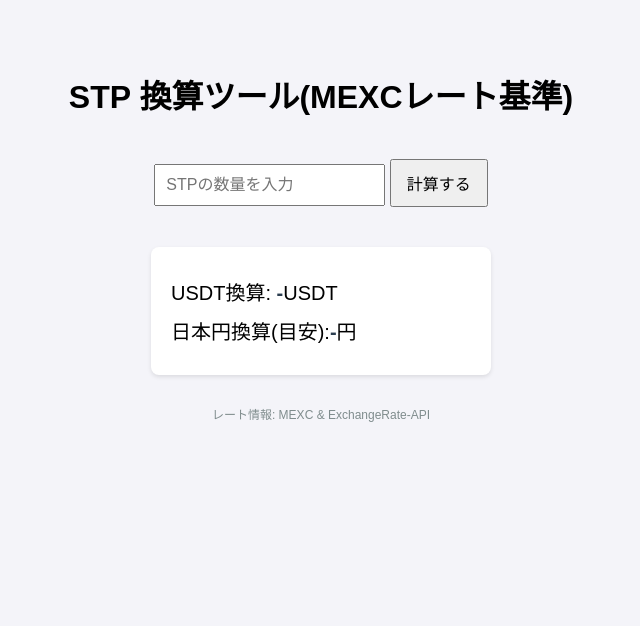
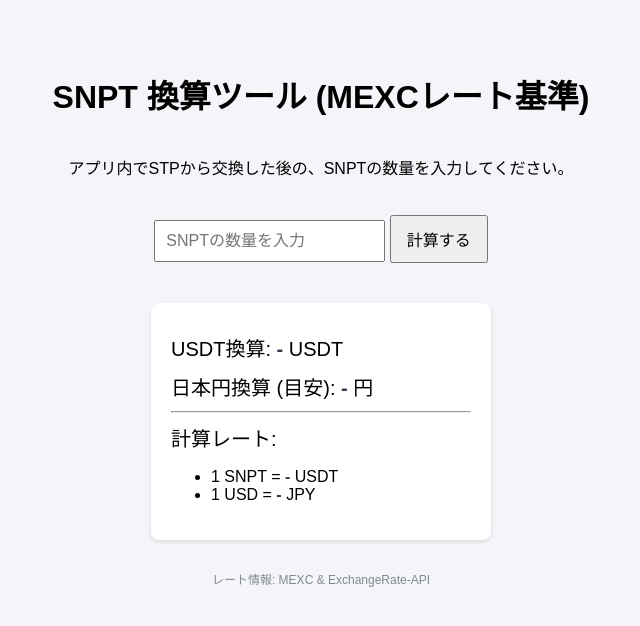
Before and after one commit to mahutu580/snpit-calc, a plain HTML site: page index.html in a window 1280 px wide. Shown: the whole page, without its empty margins (319-959 px from the left). Drawn offline with Linux system fonts and the light colour scheme.

Commit message:
HTMLとCSSの修正を反映

```diff
--- a/index.html
+++ b/index.html
@@ -1,20 +1,28 @@
+<!DOCTYPE html>
 <!DOCTYPE html>
 <html lang="ja">
 <head>
     <meta charset="UTF-8">
-    <meta name="viewpoint" content="width=device-width, initial-scale=1.0">
-    <title>STP 換算ツール for MEXC</title>
+    <meta name="viewport" content="width=device-width, initial-scale=1.0">
+    <title>SNPT 換算ツール for MEXC</title>
     <link rel="stylesheet" href="/style.css">
 </head>
 <body>
-    <h1>STP 換算ツール(MEXCレート基準)</h1>
+    <h1>SNPT 換算ツール (MEXCレート基準)</h1>
+    <p class="description">アプリ内でSTPから交換した後の、SNPTの数量を入力してください。</p>
     <div class="input-area">
-        <input type="number" id="stp-input" placeholder="STPの数量を入力">
+        <input type="number" id="snpt-input" placeholder="SNPTの数量を入力">
         <button id="calc-button">計算する</button>
     </div>
     <div id="result-area">
-        <p>USDT換算: <span id="usdt-value">-</span>USDT</p>
-        <P>日本円換算(目安):<span id="jpy-value">-</span>円</P>
+        <p>USDT換算: <span id="usdt-value">-</span> USDT</p>
+        <p>日本円換算 (目安): <span id="jpy-value">-</span> 円</p>
+        <hr>
+        <p class="rate-info">計算レート:</p>
+        <ul class="rate-list">
+            <li>1 SNPT = <span id="snpt-usdt-rate">-</span> USDT</li>
+            <li>1 USD = <span id="usd-jpy-rate">-</span> JPY</li>
+        </ul>
     </div>
     <p class="api-note">レート情報: MEXC & ExchangeRate-API</p>
     <script src="script.js"></script>
```
